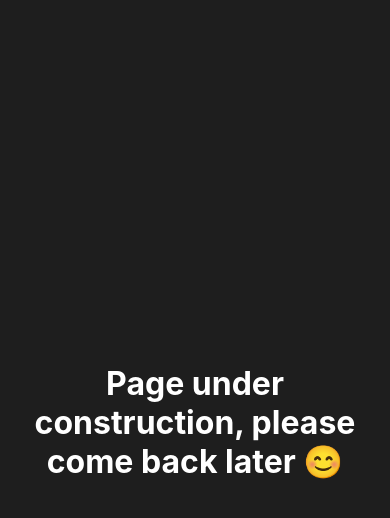
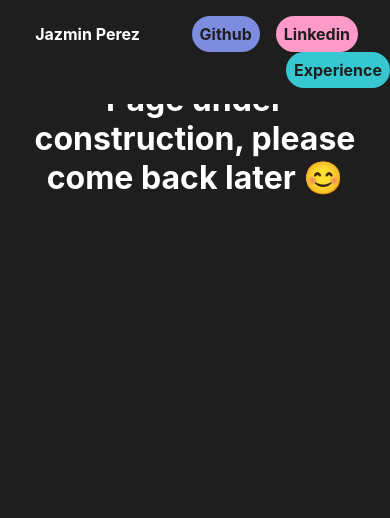
Before and after one commit to jazperez/portfolio, a React (Create React App) app: page /portfolio/experience in a window 390 px wide. Shown: the top 518 px of the page. Built offline with nearby package versions, Linux system fonts and the light colour scheme.

Commit message:
Clean up css, add navbar, add media query for navbar conditional rendering

```diff
--- a/src/components/experience/Experience.js
+++ b/src/components/experience/Experience.js
@@ -1,9 +1,13 @@
 import './experience.scss';
+import Navbar from '../navbar/Navbar';
 
 function Experience() {
     return (
-    <div className="App-header under-constr">
-        <h1 className="white">Page under construction, please come back later 😊</h1>
+    <div>
+        <Navbar />
+        <div className="container">
+            <h1 className="under-constr white">Page under construction, please come back later 😊</h1>
+        </div>
     </div>
     );
 }
--- a/src/components/experience/experience.scss
+++ b/src/components/experience/experience.scss
@@ -1,6 +1,10 @@
 @import "src/global.scss";
-@import "src/components/home/home.scss";
+
+.container {
+    margin-top: 5em;
+}
 
 .under-constr {
     text-align: center;
+    font-size: 2em;
 }
--- a/src/components/home/home.scss
+++ b/src/components/home/home.scss
@@ -43,26 +43,6 @@
     margin-top: 0.1em;
 }
 
-a.button {
-    display:inline-block;
-    padding:0.5em 1.2em;
-    margin-right: 1em;
-    border-radius: 2em;
-    box-sizing: border-box;
-    text-decoration: none;
-    color: $base-color;
-    font-weight: bold;
-    text-align:center;
-    transition: all 0.2s;
-    @media (max-width: $mobile-breakpoint) {
-        margin-right: 1em;
-        margin-top: 0.5em;
-        padding: 0.5em 0.7em;
-    }
-}
-a.button:hover {
-    opacity: 0.7;
-}
 .profile-pic {
     border-radius: 50%;
     max-width: 20em;
--- a/src/components/navbar/Navbar.js
+++ b/src/components/navbar/Navbar.js
@@ -1,15 +1,57 @@
 import './navbar.scss';
+import { Link } from "react-router-dom";
+import { useEffect, useState } from "react";
 
-function Navbar() {
+function Navbar () {
+    const [isNarrowScreen, setIsNarrowScreen] = useState(false);
 
-    constructor(props) {
-        super(props)
-        this.state = { matches: window.matchMedia("(min-width: 768px)").matches };
+    useEffect(() => {
+        // set initial value
+        const mediaWatcher = window.matchMedia("(max-width: 800px)");
+
+        //watch for updates
+        function updateIsNarrowScreen(e) {
+            setIsNarrowScreen(e.matches);
+        }
+        mediaWatcher.addEventListener('change', updateIsNarrowScreen);
+
+        // clean up after ourselves
+        return function cleanup() {
+            mediaWatcher.removeEventListener('change', updateIsNarrowScreen);
+        }
+    });
+
+    if (isNarrowScreen) {
+        return (
+            <ul className="navbar">
+            <li className="navbar-title">JP</li>
+            <li>
+                <a href="https://www.linkedin.com/in/jazmin-perez24/" className="nav-button pink-background nav-end" alt="Linkedin profile">L</a>
+            </li>
+            <li>
+                <a href="https://github.com/jazperez" className="nav-button purple-background" alt="Github profile">G</a>
+            </li>
+            <li>
+                <Link to="/portfolio/experience" className="nav-button blue-background" alt="Experience">E</Link>
+            </li>
+        </ul>
+        );
+    } else {
+        return (
+            <ul className="navbar">
+                <li className="navbar-title">Jazmin Perez</li>
+                <li>
+                    <a href="https://www.linkedin.com/in/jazmin-perez24/" className="nav-button pink-background nav-end" alt="Linkedin profile">Linkedin</a>
+                </li>
+                <li>
+                    <a href="https://github.com/jazperez" className="nav-button purple-background" alt="Github profile">Github</a>
+                </li>
+                <li>
+                    <Link to="/portfolio/experience" className="nav-button blue-background" alt="Experience">Experience</Link>
+                </li>
+            </ul>
+        );
     }
-    return (
-    <div className="App">
-    </div>
-    );
 }
 
 export default Navbar;
--- a/src/components/navbar/navbar.scss
+++ b/src/components/navbar/navbar.scss
@@ -1 +1,52 @@
 @import "src/global.scss";
+
+$font-size: 1em;
+
+.navbar {
+    display: inline-block;
+    width: 100%;
+    margin: 0;
+    padding: 1em;
+    position: fixed;
+    overflow: hidden;
+    background-color: $base-color;
+    top: 0;
+    ul {
+        list-style-type: none;
+    }
+    li {
+        font-size: $font-size;
+        float: right;
+        list-style-type: none;
+        margin-right: 1em;
+    }
+    .navbar-title {
+        float: left;
+        color: $font-color;
+        text-align: center;
+        justify-content: center;
+        padding: 0.5em 1.2em;
+        font-weight: bold;
+    }
+    .nav-end {
+        margin-right: 2em;
+    }
+}
+
+a.nav-button {
+    display: inline-block;
+    padding: 0.5em 1em;
+    border-radius: 2em;
+    box-sizing: border-box;
+    text-decoration: none;
+    color: $base-color;
+    font-weight: bold;
+    text-align: center;
+    transition: all 0.2s;
+    @media (max-width: $mobile-breakpoint) {
+        padding: 0.5em 0.5em;
+    }
+}
+a.nav-button:hover {
+    opacity: 0.7;
+}
--- a/src/global.scss
+++ b/src/global.scss
@@ -42,3 +42,24 @@ body {
     background-color: $base-color;
     min-height: 100vh;
 }
+
+a.button {
+    display:inline-block;
+    padding:0.5em 1.2em;
+    margin-right: 1em;
+    border-radius: 2em;
+    box-sizing: border-box;
+    text-decoration: none;
+    color: $base-color;
+    font-weight: bold;
+    text-align:center;
+    transition: all 0.2s;
+    @media (max-width: $mobile-breakpoint) {
+        margin-right: 1em;
+        margin-top: 0.5em;
+        padding: 0.5em 0.7em;
+    }
+}
+a.button:hover {
+    opacity: 0.7;
+}
```
